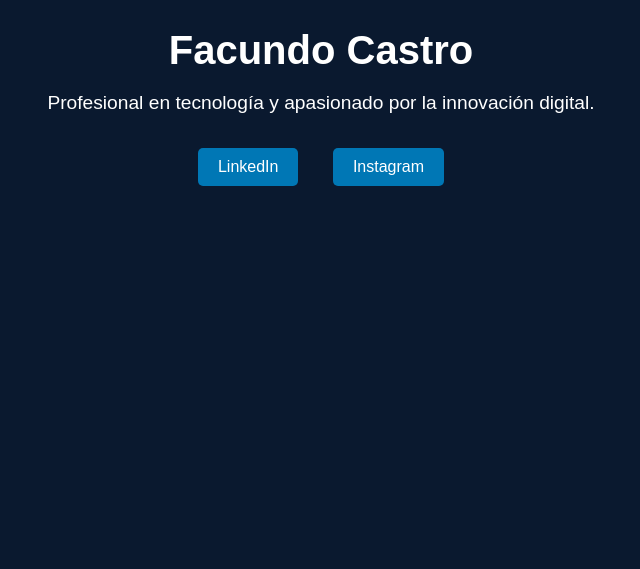
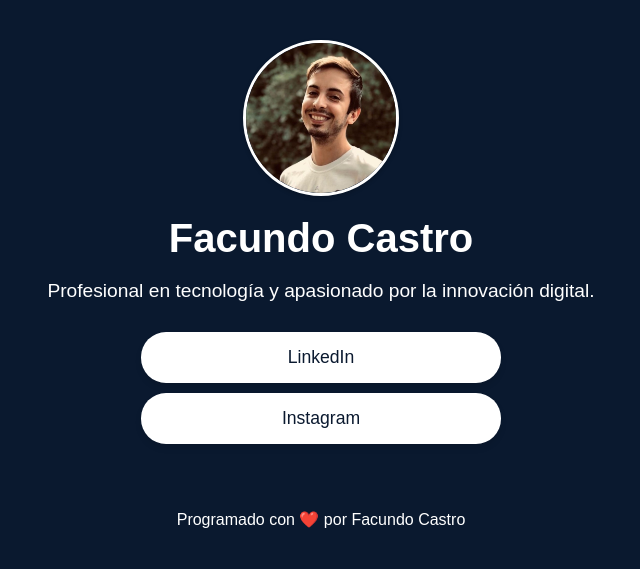
Before and after one commit to FacundoCastro22/linkinbio, a plain HTML site: page index.html in a window 1280 px wide. Shown: the whole page, without its empty margins (319-959 px from the left). Drawn offline with Linux system fonts and the light colour scheme.

Commit message:
Actualizar sitio con nueva imagen de perfil y estilos

```diff
--- a/index.html
+++ b/index.html
@@ -8,12 +8,17 @@
 </head>
 <body>
     <header>
+        <img src="profile-picture.jpg" alt="Facundo Castro" class="profile-picture">
         <h1>Facundo Castro</h1>
         <p>Profesional en tecnología y apasionado por la innovación digital.</p>
     </header>
     <main>
-        <a href="https://www.linkedin.com/in/facundodcastro/" class="link-button" target="_blank">LinkedIn</a>
-        <a href="https://instagram.com/facundo_castro" class="link-button" target="_blank">Instagram</a>
+        <a href="https://www.linkedin.com/in/facundodcastro/" class="link-button">LinkedIn</a>
+        <a href="https://instagram.com/facundo_castro" class="link-button">Instagram</a>
     </main>
+
+    <footer>
+        <p>Programado con <span class="heart">❤️</span> por Facundo Castro</p>
+    </footer>
 </body>
 </html>
--- a/style.css
+++ b/style.css
@@ -4,6 +4,21 @@ body {
     color: white;
     text-align: center;
     padding: 20px;
+    margin: 0;
+}
+
+header {
+    margin-bottom: 30px;
+}
+
+.profile-picture {
+    width: 150px;
+    height: 150px;
+    border-radius: 50%;
+    margin: 20px auto;
+    display: block;
+    border: 3px solid white; /* Borde blanco al estilo Instagram */
+    box-shadow: 0 2px 4px rgba(0, 0, 0, 0.2); /* Sombra suave para destacar la imagen */
 }
 
 header h1 {
@@ -15,17 +30,48 @@ header p {
     font-size: 1.2em;
 }
 
+.main {
+    display: flex;
+    flex-direction: column;
+    align-items: center;
+}
+
 .link-button {
-    display: inline-block;
-    margin: 15px;
-    padding: 10px 20px;
-    background-color: #0077b5; /* LinkedIn Blue */
-    color: white;
+    display: block;
+    margin: 10px auto;
+    padding: 15px 30px;
+    background-color: #ffffff;
+    color: #0a192f;
     text-decoration: none;
-    border-radius: 5px;
-    transition: background-color 0.3s;
+    border-radius: 25px;
+    box-shadow: 0 4px 6px rgba(0, 0, 0, 0.1);
+    width: 80%;
+    text-align: center;
+    font-size: 1.1em;
+    transition: transform 0.2s;
+    max-width: 300px;
 }
 
 .link-button:hover {
-    background-color: #833ab4; /* Instagram Purple */
+    transform: scale(1.05);
 }
+footer {
+    color: white;
+    font-size: 1em;
+    text-align: center;
+    padding: 20px;
+    margin-top: 30px; /* O ajusta según tus necesidades */
+}
+
+.heart {
+    display: inline-block;
+    animation: pulse 1s infinite ease-in-out;
+    color: red; /* O el color que prefieras para el corazón */
+}
+
+/* Animación de pulso para el corazón */
+@keyframes pulse {
+    0% { transform: scale(1); }
+    50% { transform: scale(1.1); } /* Cambia ligeramente para un efecto de 'pulsación' moderado */
+    100% { transform: scale(1); }
+}
```
Also changed, not shown: profile-picture.jpg (added).
